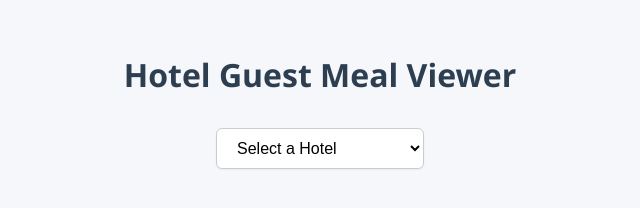
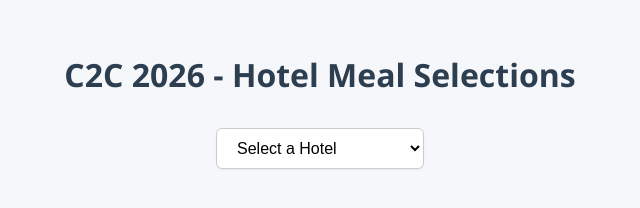
Before and after one commit to Ravensoak/C2C2026MenuFullList, a plain HTML site: page index.html in a window 1280 px wide. Shown: the whole page, without its empty margins (320-960 px from the left). Drawn offline with Linux system fonts and the light colour scheme.

Commit message:
index.html

```diff
--- a/index.html
+++ b/index.html
@@ -133,7 +133,7 @@ th:hover {
 </head>
 
 <body>
-  <h1>Hotel Guest Meal Viewer</h1>
+  <h1>C2C 2026 - Hotel Meal Selections</h1>
 
   <div class="controls">
     <select id="hotelSelect">
```
